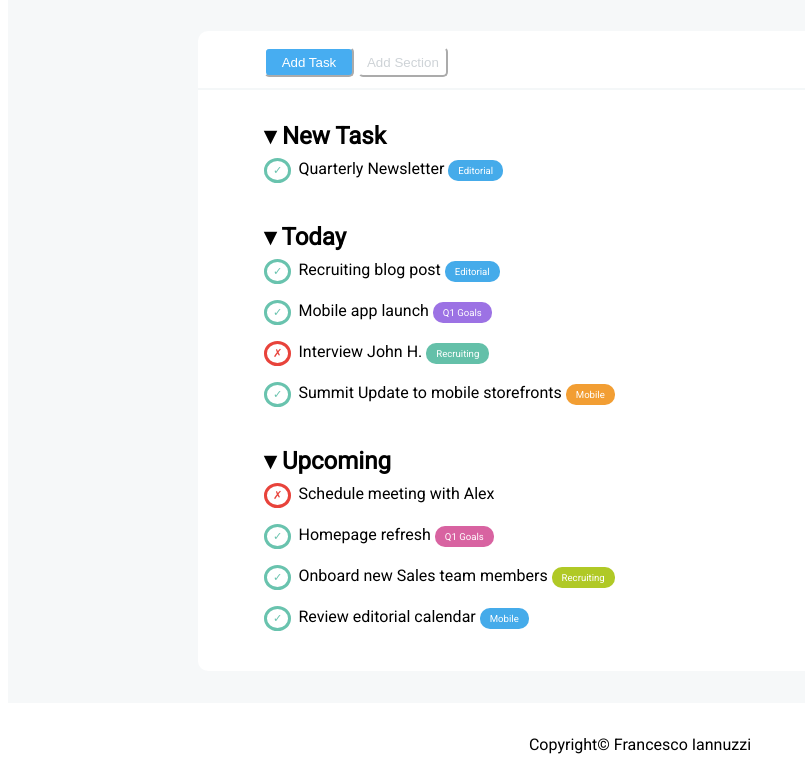
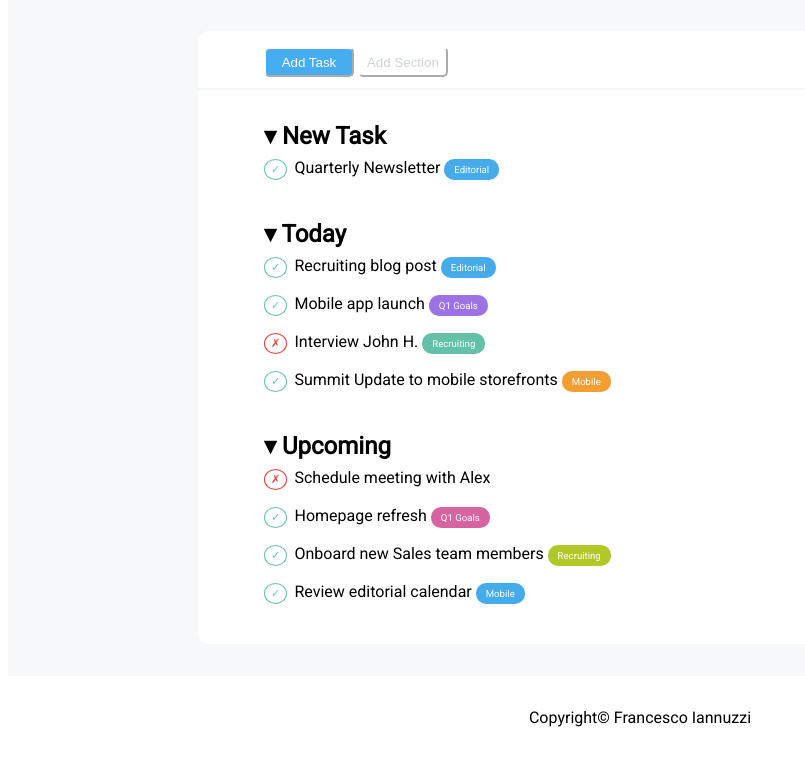
Before and after one commit to Francesco-Iannuzzi/html-css-toboolist, a plain HTML site: page index.html in a window 1280 px wide. Shown: the part 80-842 px from the top of the page, without its empty margins (0-805 px from the left). After the commit the page ends 815 px from the top, so only its background shows below. Drawn offline with Linux system fonts and the light colour scheme.

Commit message:
add size border circle

```diff
--- a/css/style.css
+++ b/css/style.css
@@ -20,7 +20,6 @@ body{
 }
 
 .container {
-    background-color: #ffffff;
     width: 70%;
     margin: auto;
     background-color: white;
@@ -80,13 +79,13 @@ span {
 
 .check {
     color: #69c3ae;
-    border: #69c3ae solid;
+    border: 1px #69c3ae solid;
     border-radius: 50%;
 }
 
 .cross {
     color: #e8433b;
-    border: #e8433b solid;
+    border: 1px #e8433b solid;
     border-radius: 50%;
 }
 
```
